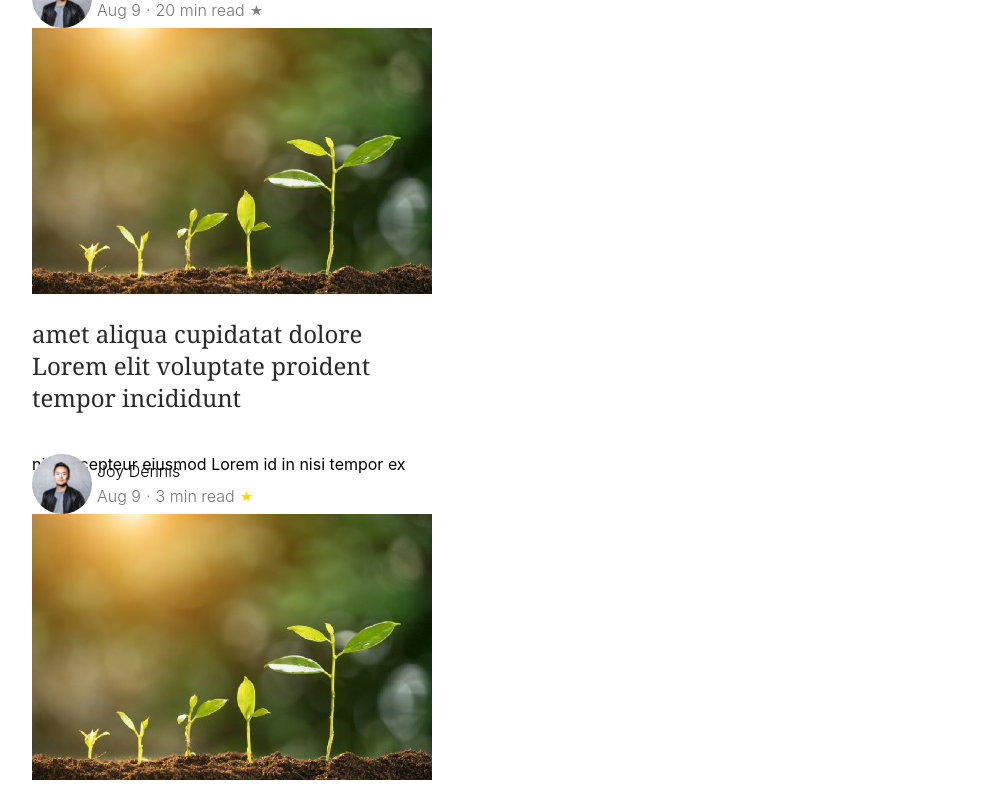
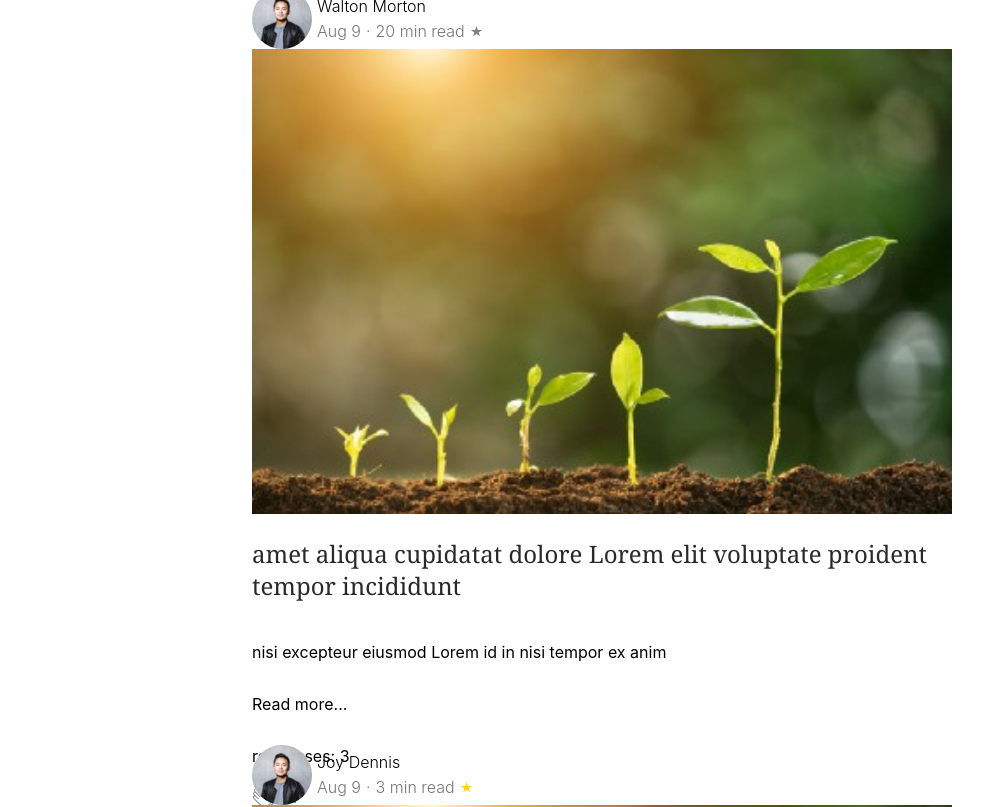
Before and after one commit to Maydara86/react-training-app, a React (Create React App) app: page / in a window 1280 px wide. Shown: the top 807 px of the page, without its empty margins (38-1021 px from the left). Built offline with nearby package versions, Linux system fonts and the light colour scheme.

Commit message:
setup themes for Article

```diff
--- a/src/App.js
+++ b/src/App.js
@@ -5,7 +5,7 @@
 import Article from './components/Article/Article'
 // import ArticleGrid from './components/ArticleGrid/ArticleGrid'
 // import User from './components/User/User'
-import BigArticle from './components/BigArticle/BigArticle'
+import ArticleMagazin from './components/ArticleMagazin/ArticleMagazin'
 
 export default class App extends React.Component {
   constructor() {
@@ -102,7 +102,7 @@
           })}
         </ArticleGrid> */}
 
-        <BigArticle>
+        <ArticleMagazin>
           {articles.map((article, i) => {
             return (
               <Article
@@ -113,11 +113,11 @@
                 handleBookmarkClick={this.clickBookmarkHandler}
                 handleFollowClick={this.clickFollowHandler}
                 handleStarClick={this.clickStarHandler}
-                useArticleSimplifiedLayout
+                useArticleMagazinLayout
               />
             )
           })}
-        </BigArticle>
+        </ArticleMagazin>
       </div>
     )
   }
--- a/src/components/Article/Article.js
+++ b/src/components/Article/Article.js
@@ -17,8 +17,24 @@
   handleBookmarkClick,
   handleStarClick,
   handleFollowClick,
-  useArticleSimplifiedLayout,
+  useArticleMagazinLayout,
 }) {
+  const magazinTheme = {
+    '--article-width': '700px',
+    '--article-height': '740px',
+  }
+
+  const gridTheme = {
+    '--article-width': '400px',
+    '--article-height': '440px',
+  }
+
+  const theme = useArticleMagazinLayout ? magazinTheme : gridTheme
+  Object.keys(theme).map(key => {
+    const value = theme[key]
+    document.documentElement.style.setProperty(key, value)
+  })
+
   const bookmarkFilled = (
     <BookmarkFilled
       className={styles.bookmarkIconItem}
@@ -42,7 +58,7 @@
     <ClapUnfilled className={styles.clapsIconItem} handleClapClick={handleClapClick} id={id} />
   )
 
-  if (useArticleSimplifiedLayout) {
+  if (useArticleMagazinLayout) {
     return (
       <div key={id} className={styles.articleContainer}>
         <User
--- a/src/components/Article/Article.module.css
+++ b/src/components/Article/Article.module.css
@@ -36,8 +36,8 @@
     -webkit-align-items: stretch;
     -ms-flex-align: stretch;
     align-items: stretch;
-    width: 400px;
-    height: 470px;
+    width: var(--article-width);
+    height: var(--article-height);
 }
 
 .articleImageItem:nth-child(1) {
--- /dev/null
+++ b/src/components/ArticleMagazin/ArticleMagazin.js
@@ -0,0 +1,6 @@
+import React from 'react'
+import styles from './ArticleMagazin.module.css'
+
+export default function ArticleMagazin(props) {
+  return <div className={styles.magazinContainer}>{props.children}</div>
+}
--- /dev/null
+++ b/src/components/ArticleMagazin/ArticleMagazin.module.css
@@ -0,0 +1,33 @@
+.magazinContainer {
+  display: -ms-flexbox;
+  display: -webkit-flex;
+  display: flex;
+  -webkit-flex-direction: column;
+  -ms-flex-direction: column;
+  flex-direction: column;
+  -webkit-flex-wrap: nowrap;
+  -ms-flex-wrap: nowrap;
+  flex-wrap: nowrap;
+  -webkit-justify-content: center;
+  -ms-flex-pack: center;
+  justify-content: center;
+  -webkit-align-content: stretch;
+  -ms-flex-line-pack: stretch;
+  align-content: stretch;
+  -webkit-align-items: center;
+  -ms-flex-align: center;
+  align-items: center;
+  margin: 10px;
+}
+
+.magazinItem:nth-child(1) {
+  -webkit-order: 0;
+  -ms-flex-order: 0;
+  order: 0;
+  -webkit-flex: 0 1 auto;
+  -ms-flex: 0 1 auto;
+  flex: 0 1 auto;
+  -webkit-align-self: auto;
+  -ms-flex-item-align: auto;
+  align-self: auto;
+}
--- a/src/components/BigArticle/BigArticle.js
+++ /dev/null
@@ -1,6 +0,0 @@
-import React from 'react'
-import styles from './BigArticle.module.css'
-
-export default function BigArticle(props) {
-  return <div className={styles.container}>{props.children}</div>
-}
--- a/src/components/BigArticle/BigArticle.module.css
+++ /dev/null
@@ -1,3 +0,0 @@
-.container {
-    margin: 50px;
-}
--- a/src/components/User/User.module.css
+++ b/src/components/User/User.module.css
@@ -22,7 +22,8 @@
   align-items: stretch;
   height: 70px;
   width: 320px;
-  }
+  min-height: min-content;
+}
 
 .smallUserImageItem:nth-child(1) {
   -webkit-order: 0;
@@ -99,7 +100,7 @@
   align-items: stretch;
   height: 100px;
   width: 320px;
-  }
+}
 
 .userImageItem:nth-child(1) {
   -webkit-order: 0;
```
Also changed, not shown: 1 other file (tests, documents, lock files or other folders).
